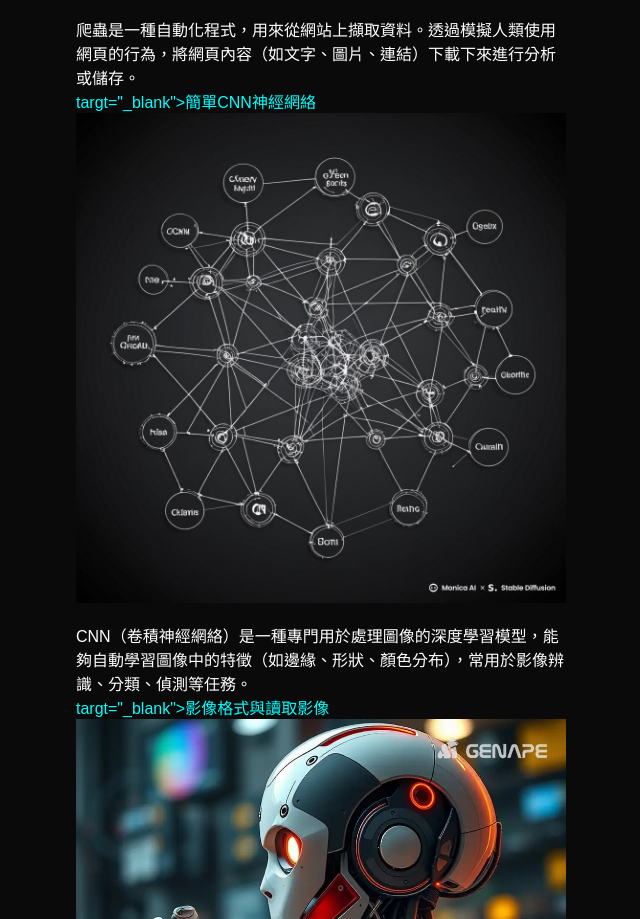
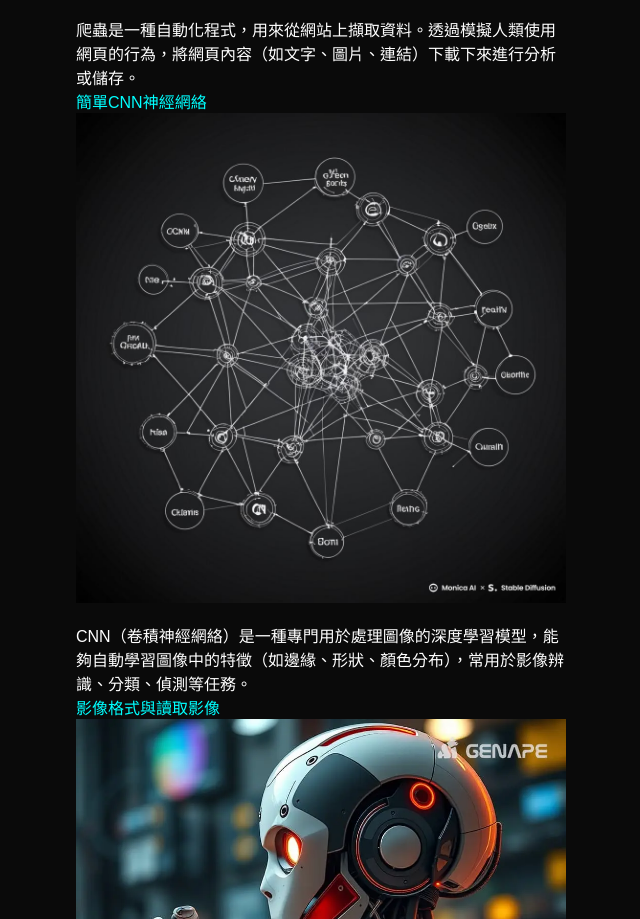
Before and after one commit to Lynn-Ding/Lynn-Ding.github.io, a plain HTML site: page index.html in a window 1280 px wide. Shown: the part 2490-3409 px from the top of the page, without its empty margins (574-1214 px from the left). Drawn offline with Linux system fonts and the light colour scheme.

Commit message:
Update index.html

```diff
--- a/index.html
+++ b/index.html
@@ -211,15 +211,13 @@
           <figcaption>爬蟲</figcaption
         </figure>
        </P>爬蟲是一種自動化程式，用來從網站上擷取資料。透過模擬人類使用網頁的行為，將網頁內容（如文字、圖片、連結）下載下來進行分析或儲存。
-      </a>
-      <a href="ComVis_ch03_MNIST.ipynb">targt="_blank">簡單CNN神經網絡</a>
+      <a href="ComVis_ch03_MNIST.ipynb" targt="_blank">簡單CNN神經網絡</a>
         <figure>
           <img src="CNN.png" alt="作品2示意圖" />
           <figcaption>簡單CNN神經網絡</figcaption>
         </figure>
        </P>CNN（卷積神經網絡）是一種專門用於處理圖像的深度學習模型，能夠自動學習圖像中的特徵（如邊緣、形狀、顏色分布），常用於影像辨識、分類、偵測等任務。
-      </a>
-      <a href="ComVis_ch01_photoformat.ipynb">targt="_blank">影像格式與讀取影像</a>
+      <a href="ComVis_ch01_photoformat.ipynb" targt="_blank">影像格式與讀取影像</a>
         <figure>
           <img src="ai辨識.jpg"alt="作品3示意圖"  />
           <figcaption>影像格式與讀取影像</figcaption>
```
